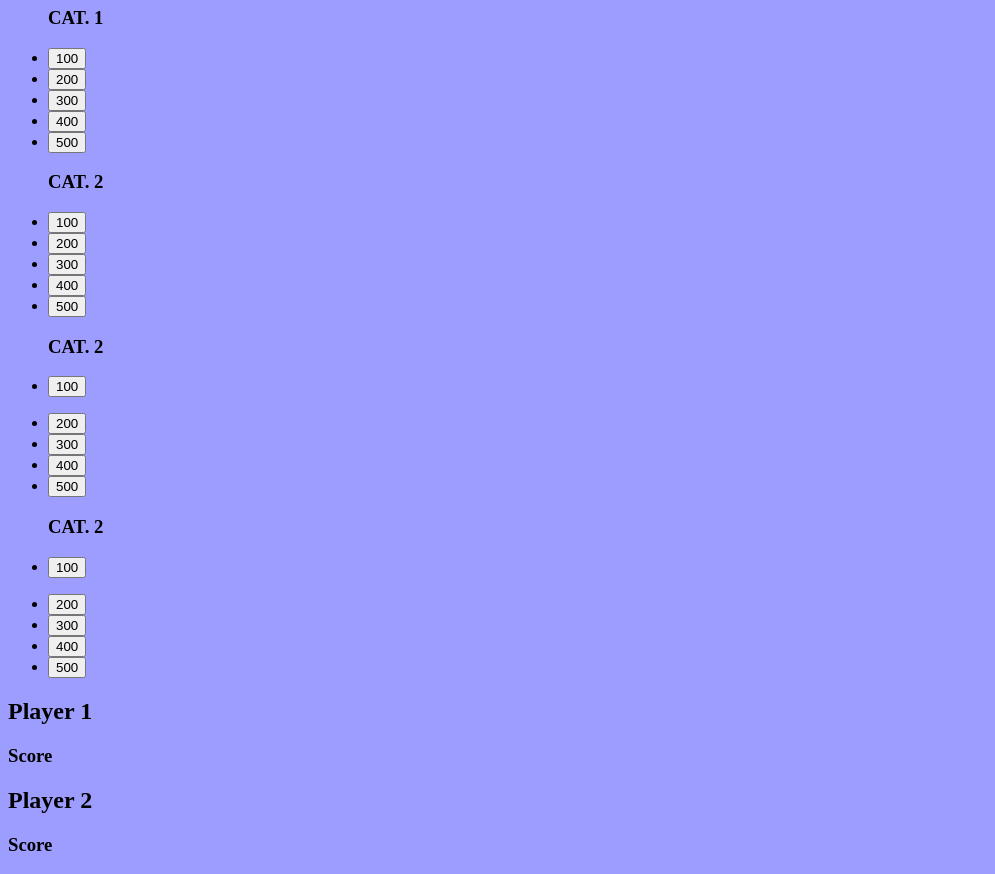
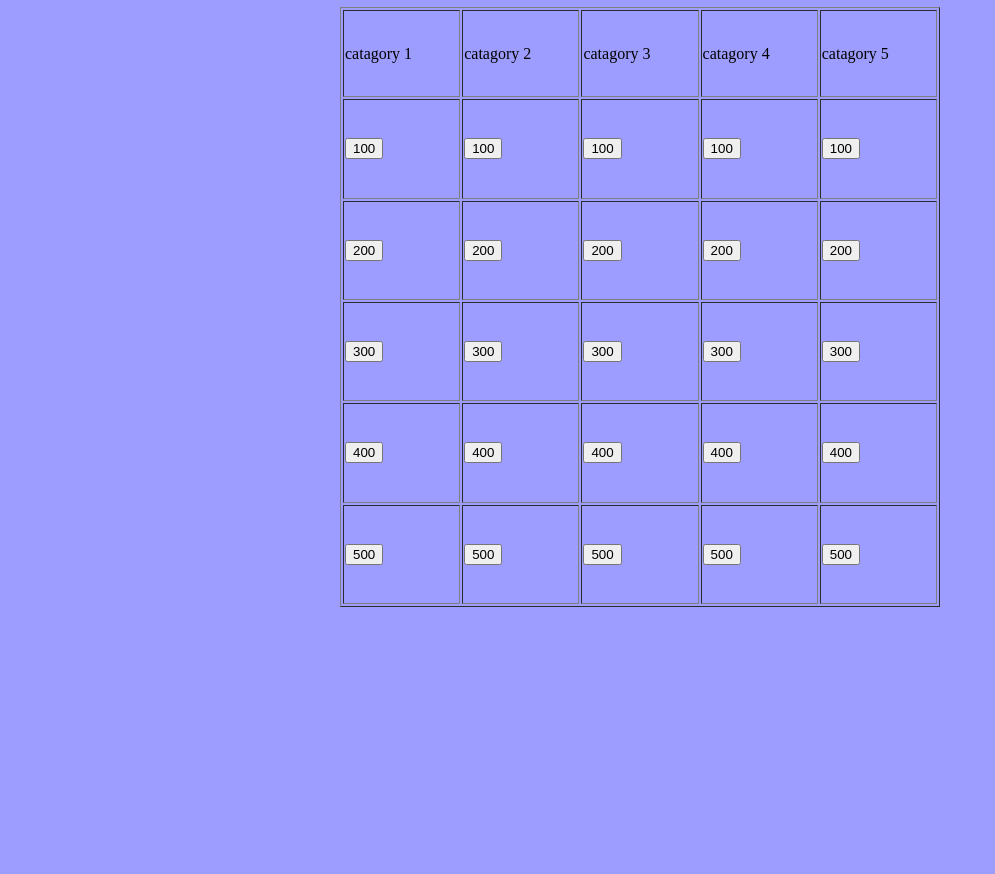
Before and after one commit to cemory016/game, a plain HTML site: page index.html in a window 1280 px wide. Shown: the part 73-947 px from the top of the page, without its empty margins (0-995 px from the left). After the commit the page ends 800 px from the top, so only its background shows below. Drawn offline with Linux system fonts and the light colour scheme.

Commit message:
took a nap and then fixed buttons

```diff
--- a/index.html
+++ b/index.html
@@ -9,29 +9,78 @@
 
     <title>Game</title>
 </head>
-<h1>Jeopardy!</h1>
+<h1 align="center">Jeopardy!</h1>
 
 <body>
-   <div id="gameBoard">
+    <table align="center" border="1" width="600" height="600">
+    <tr>
+        <td>catagory 1</td>
+        <td>catagory 2</td>
+        <td>catagory 3</td>
+        <td>catagory 4</td>
+        <td>catagory 5</td>
+    </tr>
+    <tr>
+        <td><button onclick="qANDa()">100</button></td>
+        <td><button onclick="qANDa()">100</button></td>
+        <td><button onclick="qANDa()">100</button></td>
+        <td><button onclick="qANDa()">100</button></td>
+        <td><button onclick="qANDa()">100</button></td>
+    </tr>
+    <tr>
+        <td><button onclick="qANDa()">200</button></td>
+        <td><button onclick="qANDa()">200</button></td>
+        <td><button onclick="qANDa()">200</button></td>
+        <td><button onclick="qANDa()">200</button></td>
+        <td><button onclick="qANDa()">200</button></td>
+    </tr>
+    <tr>
+        <td><button onclick="qANDa()">300</button></td>
+        <td><button onclick="qANDa()">300</button></td>
+        <td><button onclick="qANDa()">300</button></td>
+        <td><button onclick="qANDa()">300</button></td>
+        <td><button onclick="qANDa()">300</button></td>
+    </tr>
+    <tr>
+        <td><button onclick="qANDa()">400</button></td>
+        <td><button onclick="qANDa()">400</button></td>
+        <td><button onclick="qANDa()">400</button></td>
+        <td><button onclick="qANDa()">400</button></td>
+        <td><button onclick="qANDa()">400</button></td>
+    </tr>
+    <tr>
+        <td><button onclick="qANDa()">500</button></td>
+        <td><button onclick="qANDa()">500</button></td>
+        <td><button onclick="qANDa()">500</button></td>
+        <td><button onclick="qANDa()">500</button></td>
+        <td><button onclick="qANDa()">500</button></td>
+    </tr>
+</table>
+   <!-- <div id="gameBoard">
        <div id="cat1Round1">
            <ul><h3>CAT. 1</h3>
                 <li>
                     <button onclick="qANDa()">100</button>
                     <alert id="answer1"></alert>
                 </li>
+            </br>
                 <li>
                     <button onclick="qANDa()">200</button>
                     <alert id="answer2"></alert>
                 </li>
+                </br>
                 <li>
-                    <button onclick="pts()">300</button>
+                    <button onclick="qANDa()">300</button>
                     <alert id="answer3"></alert>
+                </li>
+            </br>
                 <li>
-                        <button onclick="pts()">400</button>
-                        <alert id="answer44"></alert>
+                        <button onclick="qANDa()">400</button>
+                        <alert id="answer4"></alert>
                 </li>
+            </br>
                 <li>
-                        <button onclick="pts()">500</button>
+                        <button onclick="qANDa()">500</button>
                         <alert id="answer5"></alert>
                 </li>
             </ul>
@@ -39,75 +88,39 @@
         <div id="cat2Round1">
                 <ul><h3>CAT. 2</h3>
                      <li>
-                    <button onclick="pts()">100</button>
-                    <alert id="answerC2R1"></alert>
+                         <button onclick="qANDa()">100</button>
+                         <alert id="answer6"></alert>
                      </li>
+                    </br>
+                     </ul>
                      <li>
-                    <button onclick="pts()">200</button>
-                    <alert id="answerC2R2"></alert>
+                         <button onclick="qANDa()">200</button>
+                         <alert id="answer7"></alert>
                      </li>
+                    </br>
                      <li>
-                    <button onclick="pts()">300</button>
-                    <alert id="answerC2R3"></alert>
+                         <button onclick="qANDa()">300</button>
+                         <alert id="answer8"></alert>
                      </li>
+                    </br>
                      <li>
-                        <button onclick="pts()">400</button>
-                        <alert id="answerC2R4"></alert>
+                        <button onclick="qANDa">400</button>
+                         <alert id="answer9"></alert>
                      </li>
+                    </br>
                      <li>
-                        <button onclick="pts()">500</button>
-                        <alert id="answerC2R5"></alert>
+                         <button onclick="qANDa()">500</button>
+                         <alert id="answer10"></alert>
                      </li>
                  </ul>
              </div>
-<div>
-        <ul>
-                <h3>CAT. 2</h3>
-                <li>
-                    <button onclick="pts()">100</button>
-                    <p id="answerC2"></p>
-                </li>
-                <li>
-                    <button>200</button>
-                </li>
-                <li>
-                    <button>300</button>
-                </li>
-                <li>
-                    <button>400</button>
-                </li>
-                <li>
-                    <button>500</button>
-                </li>
-            </ul>
-</div>
-<div>
-        <ul>
-                <h3>CAT. 2</h3>
-                <li>
-                    <button onclick="pts()">100</button>
-                    <p id="answerC2"></p>
-                </li>
-                <li>
-                    <button>200</button>
-                </li>
-                <li>
-                    <button>300</button>
-                </li>
-                <li>
-                    <button>400</button>
-                </li>
-                <li>
-                    <button>500</button>
-                </li>
-            </ul>
-</div>
-    <p>
+</div> -->
+    <!-- <p>
         <h2>Player 1</h2>
         <h3>Score</h3>
         <h2>Player 2</h2>
         <h3>Score</h3>
-    </p>
+    </p> -->
     <script src='main.js'></script>
 </body>
 
--- a/main.js
+++ b/main.js
@@ -1,18 +1,83 @@
 console.log ("i'm working")
 function qANDa() {
     var answer1 = prompt("____'s the way (uh huh, uh huh) I like it");
-    if (questionC1R1 === "that") {
+    if (answer1 === "that") {
         document.getElementById("answer1").innerHTML =
         "correct";
     } else{
         document.getElementById("answer1").innerHTML =
         "next player";
-    }
-    var questionC2R1 = prompt("...knick-knack paddywhack, give the dog a bone, ____ old man came rolling home”);
-    if (questionC2R1 === "this") {
+    };
+    var answer2 = prompt("...knick-knack paddywhack, give the dog a bone, ____ old man came rolling home");
+    if (answer2 === "this") {
         document.getElementById("answer2").innerHTML =
         "correct";
     } else{
         document.getElementById("answer2").innerHTML =
         "next player";
-    }}
+    };
+    var answer3 = prompt("All ____");
+    if (answer3 === "that") {
+        document.getElementById("answer3").innerHTML =
+        "correct";
+    } else{
+        document.getElementById("answer3").innerHTML =
+        "next player";
+    };
+    var answer4 = prompt("To be, or not to be, ____ is the question...");
+    if (answer4 === "that") {
+        document.getElementById("answer4").innerHTML =
+        "correct";
+    } else{
+        document.getElementById("answer4").innerHTML =
+        "next player";
+    };
+    var answer5 = prompt("Th-th-th-____'s all folks!");
+    if (answer5 === "that") {
+        document.getElementById("answer5").innerHTML =
+        "correct";
+    } else{
+        document.getElementById("answer5").innerHTML =
+        "next player";
+    };
+        var answer6 = prompt("____'s the way (uh huh, uh huh) I like it");
+        if (answer6 === "that") {
+            document.getElementById("answer6").innerHTML =
+            "correct";
+        } else{
+            document.getElementById("answer6").innerHTML =
+            "next player";
+        };
+        var answer7 = prompt("...knick-knack paddywhack, give the dog a bone, ____ old man came rolling home");
+        if (answer7 === "this") {
+            document.getElementById("answer7").innerHTML =
+            "correct";
+        } else{
+            document.getElementById("answer7").innerHTML =
+            "next player";
+        };
+        var answer8 = prompt("All ____");
+        if (answer8 === "that") {
+            document.getElementById("answer8").innerHTML =
+            "correct";
+        } else{
+            document.getElementById("answer8").innerHTML =
+            "next player";
+        };
+        var answer9 = prompt("To be, or not to be, ____ is the question...");
+        if (answer9 === "that") {
+            document.getElementById("answer9").innerHTML =
+            "correct";
+        } else{
+            document.getElementById("answer9").innerHTML =
+            "next player";
+        };
+        var answer10 = prompt("Th-th-th-____'s all folks!");
+        if (answer10 === "that") {
+            document.getElementById("answer10").innerHTML =
+            "correct";
+        } else{
+            document.getElementById("answer10").innerHTML =
+            "next player";
+        };
+    }
```
Also changed, not shown: main2.js (added), 1 other file. Lines whose indentation alone changed are shown as unchanged.
